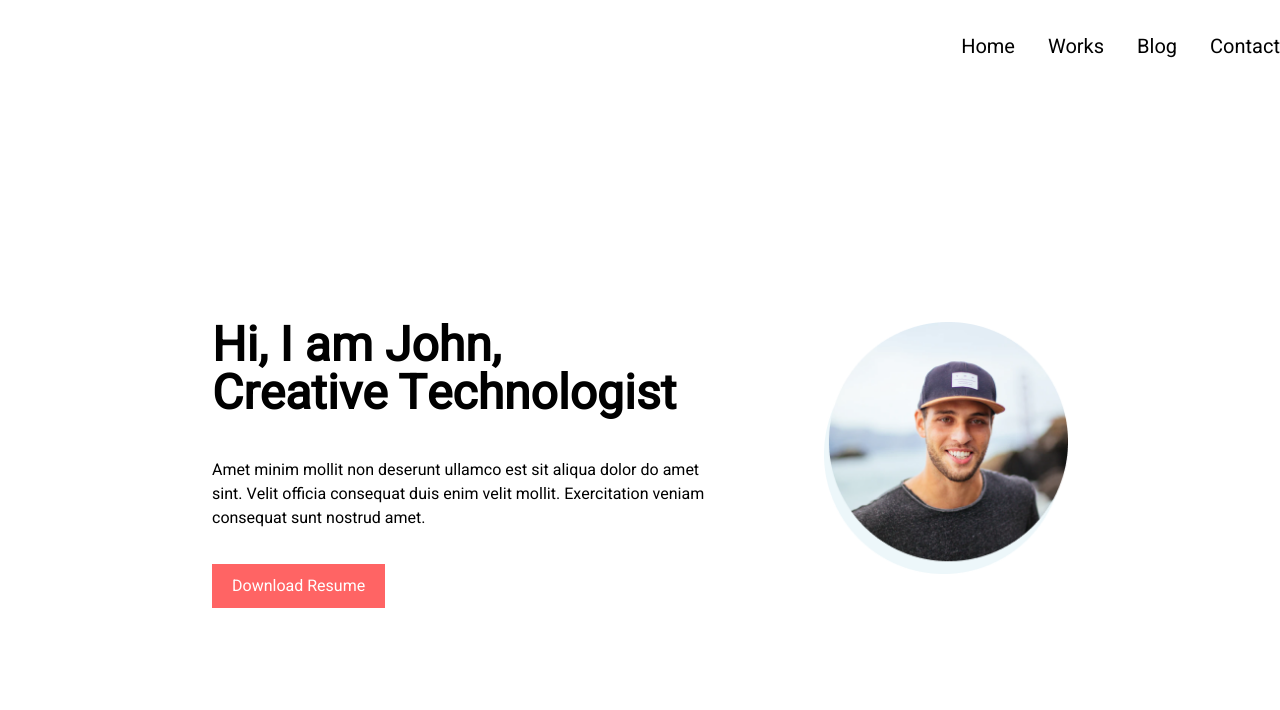
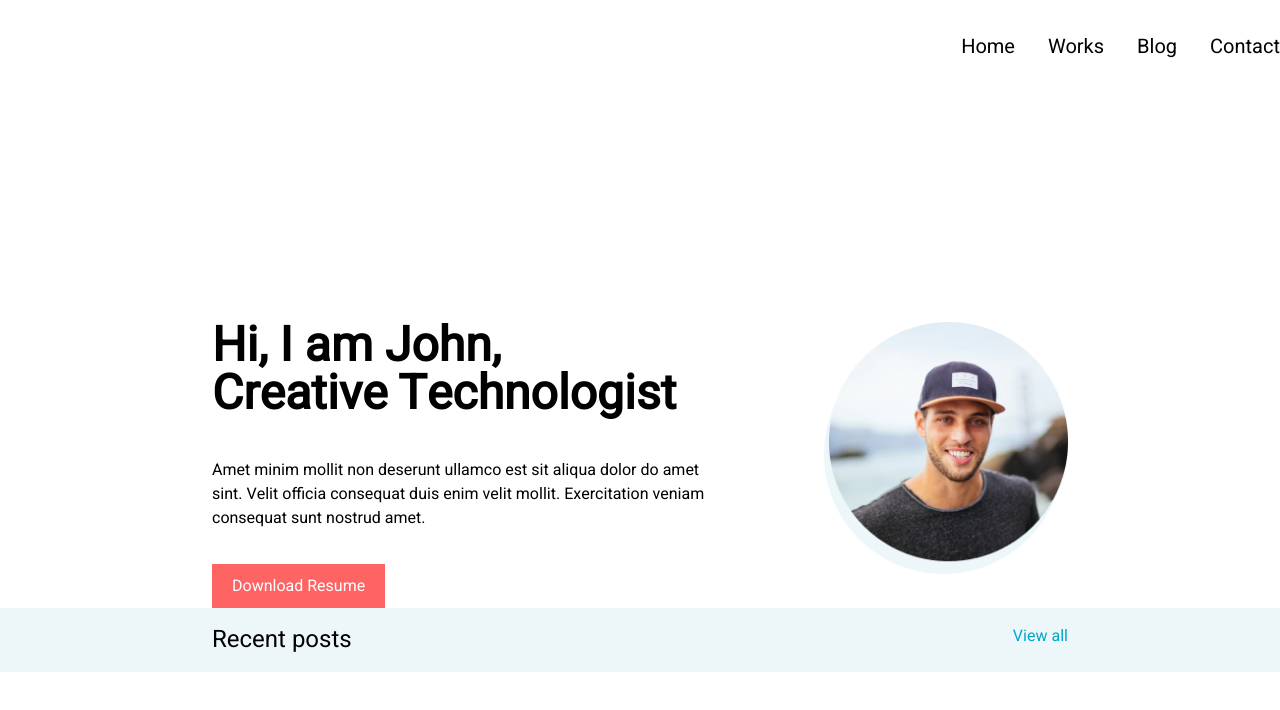
Before and after one commit to vietthom/figma_portfolio, a Next.js app: page / in a window 1280 px wide. Shown: the top 710 px of the page. Built offline with nearby package versions, Linux system fonts and the light colour scheme.

Commit message:
Layout for recent posts

```diff
--- a/components/Hero.jsx
+++ b/components/Hero.jsx
@@ -2,7 +2,7 @@ import Avatar from '../public/avatar.png'
 import Image from 'next/image'
 const Hero = () => {
 return (
-    <div className="container mx-auto w-[856px] h-screen mt-[228px]">
+    <div className="container mx-auto w-[856px] h-full mt-[228px]">
         <div className='flex'>
             <div>
                 <h1 className="mb-[40px] text-5xl font-bold">Hi, I am John,<br/>Creative Technologist</h1>
@@ -10,7 +10,7 @@ return (
                 <button className="bg-primary text-white px-[20px] py-[10px]">Download Resume</button>
             </div>
             <div className='ml-[115px]'>
-                <Image src={Avatar} alt="profile picture" className=''/>
+                <Image src={Avatar} alt="profile picture"/>
             </div>
         </div>
     </div>
--- a/constants/index.js
+++ b/constants/index.js
@@ -8,7 +8,7 @@ export const postData = [
     {
         title: 'Creating pixel perfect icons in Figma',
         date: '12 Feb 2020',
-        tags: ['figma', 'Icon Design'],
+        tags: ['Figma', 'Icon Design'],
         summary: 'Amet minim mollit non deserunt ullamco est sit aliqua dolor do amet sint. Velit officia consequat duis enim velit mollit. Exercitation veniam consequat sunt nostrud amet.'
     },
 ];
--- a/pages/index.js
+++ b/pages/index.js
@@ -1,9 +1,18 @@
 import { Hero } from '../components'
+import Link from 'next/link'
 
 export default function Home() {
   return (
     <div>
       <Hero />
+      <div className='w-full p-4 bg-[#EDF7FA]'>
+        <div className='container mx-auto w-[856px]'>
+          <div className='flex justify-between'>
+            <h1 className='text-2xl'>Recent posts</h1>
+            <Link href="/blog" className='text-[#00A8CC]'>View all</Link>
+          </div>
+        </div>
+      </div>
     </div>
   )
 }
```
Also changed, not shown: sections/RecentPosts.jsx (deleted, +0 -7 lines), styles/globals.css (line endings or trailing spaces).
